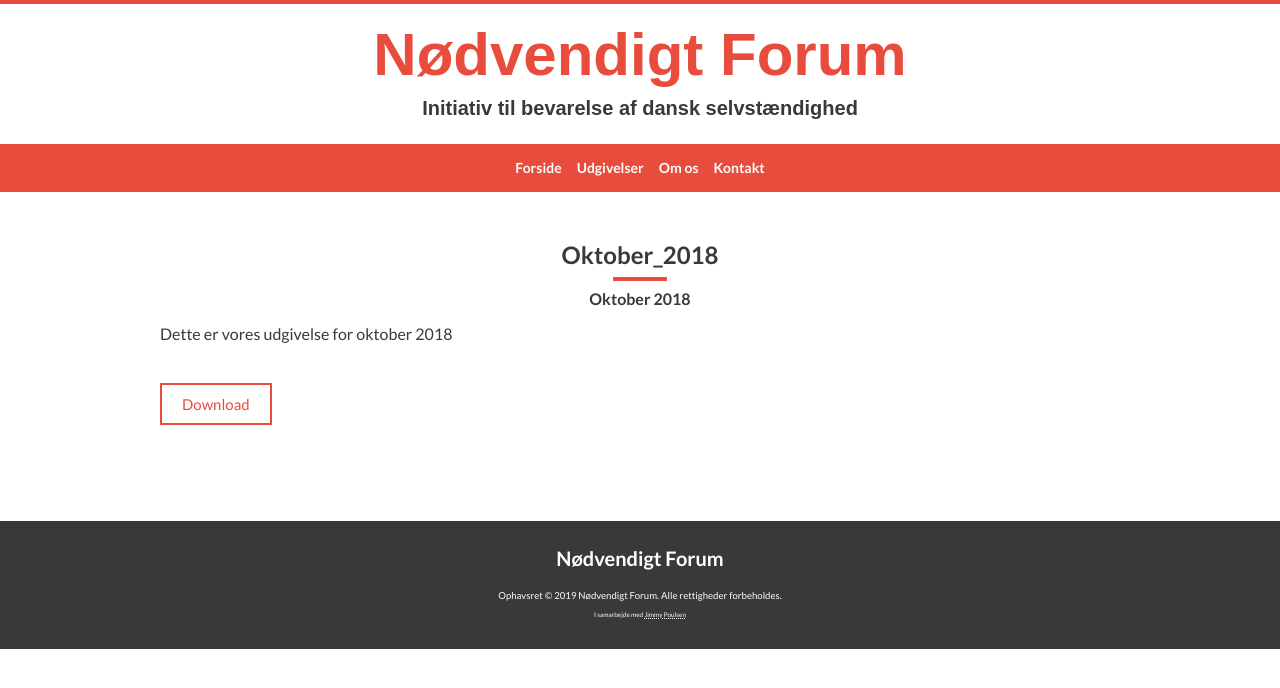
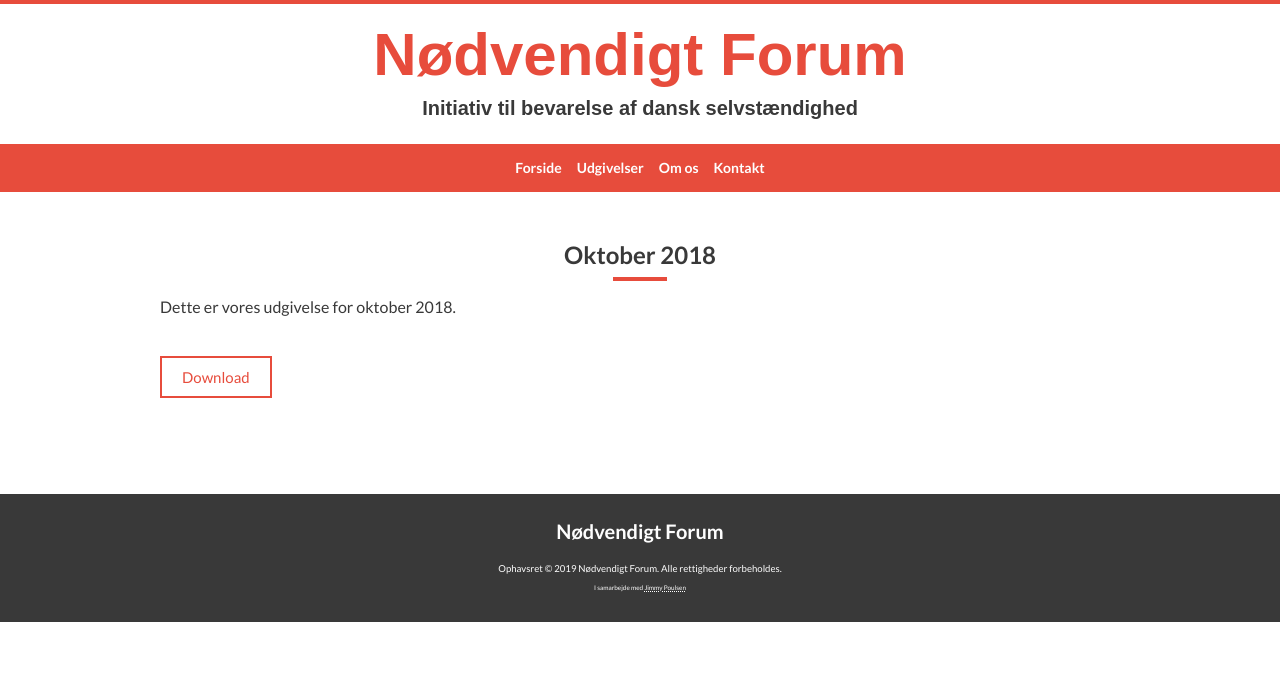
Before and after one commit to jimmypoulsen/nodvendigt-forum, a Jekyll site: the page built from _publications/oktober_2018.md, in a window 1280 px wide. Shown: the top 688 px of the page. Built offline with Jekyll 4.4.1, drawn with Linux system fonts in a browser that asks for light colours.

Commit message:
Add some publications and reverse sorting

```diff
--- a/_includes/publications.html
+++ b/_includes/publications.html
@@ -1,4 +1,5 @@
-{% for pub in site.publications | sort: 'date' %}
+{% assign publications = site.publications | sort 'date' | reverse %}
+{% for pub in publications | sort: 'date' | reverse %}
 
 <a href="{{ site.baseurl }}{{ pub.url }}">
   <p class="mt-0 text-center">
--- a/_layouts/home.html
+++ b/_layouts/home.html
@@ -13,10 +13,11 @@ layout: default
     <h4 class="text-center mb-2">Seneste udgivelser</h4>
     <hr class="stroke" />
     <div class="mt-2">
-      {% for pub in site.publications | sort: 'date' %}
+      {% assign publications = site.publications | sort: 'date' | reverse %}
+      {% for pub in publications limit: 3 %}
         <a href="{{ site.baseurl }}{{ pub.url }}">
           <p class="mt-0 text-center">
-            {{ pub.title }}
+            {{ pub.published_date }}
           </p>
         </a>
       {% endfor %}
--- a/_layouts/publication.html
+++ b/_layouts/publication.html
@@ -4,9 +4,8 @@ layout: default
 
 <div class="container">
   <div class="wrapper mt-12">
-    <h2 class="text-center mb-2">{{ page.title | escape }}</h2>
+    <h2 class="text-center mb-2">{{ page.published_date | escape }}</h2>
     <hr class="stroke" />
-    <p class="text-center font-bold mt-2">{{ page.published_date | escape }}</p>
 
     <p class="mt-2">{{ content }}</p>
 
--- a/_publications/oktober_2018.md
+++ b/_publications/oktober_2018.md
@@ -5,4 +5,4 @@ date: 2018-10-01
 pdf_name: oktober_2018
 ---
 
-Dette er vores udgivelse for oktober 2018
+Dette er vores udgivelse for oktober 2018.
```
Also changed, not shown: _publications/europa_på_en_anden_maade.md (added, +8 -0 lines), _publications/september_2017.md (added, +8 -0 lines), 2 other files.
